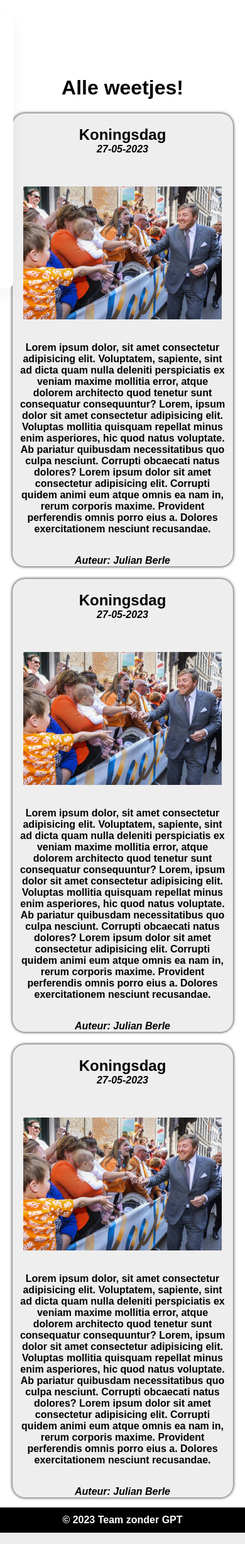
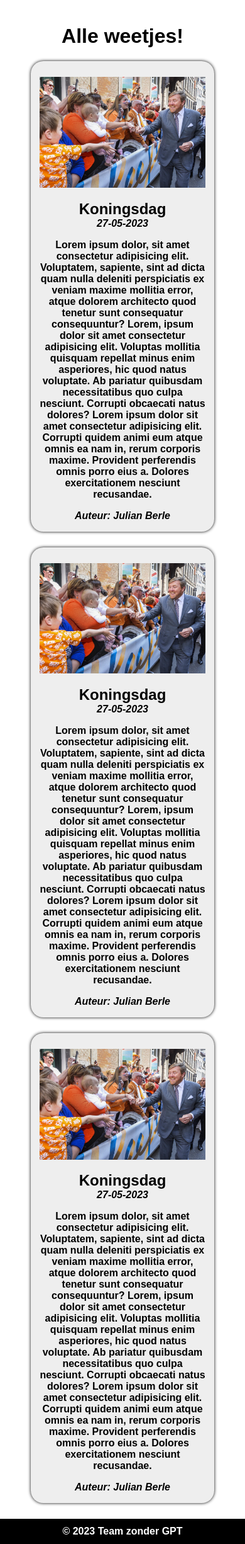
Before and after one commit to Patuberr/Knowitall, a PHP site: page /weetjes.html in a window 390 px wide. Shown: the part 71-2522 px from the top of the page at 63% size. Run offline with PHP 8.4, Linux system fonts and the light colour scheme; some libraries are stand-ins or nearby versions.

Commit message:
Layout beter gemaakt weetjes pagia

```diff
--- a/assets/css/responsive.css
+++ b/assets/css/responsive.css
@@ -1,8 +1,43 @@
+@media only screen and (max-width: 1714px) {
+    .content .box .content .tekst {
+        max-width: 60%;
+    }
+}
+
+@media only screen and (max-width: 1499px) {
+    .content .box .content .tekst {
+        max-width: 50%;
+    }
+}
+
+@media only screen and (max-width: 1200px) {
+    .content .box .content .tekst {
+        text-align: center;
+        max-width: 90%;
+    }
+
+    .content .box .content .tekst h1 {
+        margin-top: 0;
+        padding-top: 0;
+    }
+
+    .content .box .content {
+        justify-content: center;
+    }
+
+    .content .box .content img {
+        max-width: 90%;
+        padding: 25px 0 0 0;
+        margin: 0 auto;
+        display: block;
+    }
+}
+
 @media only screen and (max-width: 635px) {
     .nav-menu {
         position: fixed;
-        left: -105%;
-        top: 5rem;
+        left: -150%;
+        top: 3.5rem;
         flex-direction: column;
         background-color: #fff;
         width: 100%;
@@ -43,15 +78,3 @@
     }
 
 }
-
-
-
-@media (max-width: 690px) {
-    .content .box .content img {
-        max-width: 95%;
-    }
-
-    .content .box .content p {
-        text-align: center;
-    }
-}
--- a/assets/css/styles.css
+++ b/assets/css/styles.css
@@ -40,6 +40,9 @@ body {
 .header{
     background-color: #000;
     border-bottom: 1px solid #E2E8F0;
+    position: fixed;
+    width: 100%;
+    top: 0;
 }
 
 .navbar {
@@ -91,13 +94,13 @@ body {
 
 .form {
     /* z-index: 100; */
-    top: 100px;
+    top: 20px;
     position: relative;
     /* top: 50%;
     left: 50%;
     transform: translate(-50%, -50%); */
     display: none;
-    margin: 0 auto 0 auto;
+    margin: 0 auto 50px auto;
     width: 300px;
     background-color: #fff;
     border-radius: 20px;
@@ -185,34 +188,26 @@ body {
 
 
 .page {
+    margin-top: 110px;
     min-height: 100vh;
-}
-
-.content {
-    padding-top: 100px;
 }
 
 .content .box {
     background-color: #eee;
-    width: 90%;
-    margin: 0 auto;
+    width: 75%;
+    margin: 0 auto 25px auto;
     border-radius: 20px;
     box-shadow: 0 0 5px black;
 }
 
-.content h1, .content h2, .content p {
+.content h1{
     text-align: center;
-}
-
-.content .box .titel {
-    padding-top: 20px;
 }
 
 .content .box .date {
     padding: 0;
     margin: 0;
     margin-top: -20px;
-    margin-bottom: 50px;
 }
 
 .content .box .italic {
@@ -223,20 +218,23 @@ body {
     display: flex;
     flex-wrap: wrap;
     padding: 0;
-    width: 95%;
+    width: 100%;
     align-items: center;
-    justify-content: center;
+    justify-content: flex-start;
     margin: 0 auto;
-    gap: 20px;
+    /* gap: 20px; */
 }
 
 .content .box .content p {
-    text-align: left;
-    width: 800px;
+    /* text-align: left; */
+    /* width: 800px; */
 }
 
 .content .box .content img {
-    max-width: 500px;
+    padding: 0;
+    margin: 0;
+    max-width: 400px;
+    padding: 25px;
 }
 
 .content .box form {
@@ -279,6 +277,10 @@ body {
     cursor: pointer;
 }
 
+.content .box .content .tekst {
+    max-width: 65%;
+}
+
 
 
 .footer {
--- a/weetjes.html
+++ b/weetjes.html
@@ -94,31 +94,43 @@
         <div class="content">
             <h1>Alle weetjes!</h1>
             <div class="box">
+                <div class="content">
+                    <div class="images">
+                        <img src="./assets/images/koningsdag.jpg" alt="Koningsdag">
+                    </div>
+                    <div class="tekst">
                         <h2 class="titel">Koningsdag</h2>
                         <p class="date italic">27-05-2023</p>
-                <div class="content">
-                    <img src="./assets/images/koningsdag.jpg" alt="Koningsdag">
                         <p>Lorem ipsum dolor, sit amet consectetur adipisicing elit. Voluptatem, sapiente, sint ad dicta quam nulla deleniti perspiciatis ex veniam maxime mollitia error, atque dolorem architecto quod tenetur sunt consequatur consequuntur? Lorem, ipsum dolor sit amet consectetur adipisicing elit. Voluptas mollitia quisquam repellat minus enim asperiores, hic quod natus voluptate. Ab pariatur quibusdam necessitatibus quo culpa nesciunt. Corrupti obcaecati natus dolores? Lorem ipsum dolor sit amet consectetur adipisicing elit. Corrupti quidem animi eum atque omnis ea nam in, rerum corporis maxime. Provident perferendis omnis porro eius a. Dolores exercitationem nesciunt recusandae.</p>
-                </div>
                         <p class="italic">Auteur: Julian Berle</p>
                     </div>
+                </div>
+            </div>
             <div class="box">
+                <div class="content">
+                    <div class="images">
+                        <img src="./assets/images/koningsdag.jpg" alt="Koningsdag">
+                    </div>
+                    <div class="tekst">
                         <h2 class="titel">Koningsdag</h2>
                         <p class="date italic">27-05-2023</p>
-                <div class="content">
-                    <img src="./assets/images/koningsdag.jpg" alt="Koningsdag">
                         <p>Lorem ipsum dolor, sit amet consectetur adipisicing elit. Voluptatem, sapiente, sint ad dicta quam nulla deleniti perspiciatis ex veniam maxime mollitia error, atque dolorem architecto quod tenetur sunt consequatur consequuntur? Lorem, ipsum dolor sit amet consectetur adipisicing elit. Voluptas mollitia quisquam repellat minus enim asperiores, hic quod natus voluptate. Ab pariatur quibusdam necessitatibus quo culpa nesciunt. Corrupti obcaecati natus dolores? Lorem ipsum dolor sit amet consectetur adipisicing elit. Corrupti quidem animi eum atque omnis ea nam in, rerum corporis maxime. Provident perferendis omnis porro eius a. Dolores exercitationem nesciunt recusandae.</p>
-                </div>
                         <p class="italic">Auteur: Julian Berle</p>
                     </div>
+                </div>
+            </div>
             <div class="box">
+                <div class="content">
+                    <div class="images">
+                        <img src="./assets/images/koningsdag.jpg" alt="Koningsdag">
+                    </div>
+                    <div class="tekst">
                         <h2 class="titel">Koningsdag</h2>
                         <p class="date italic">27-05-2023</p>
-                <div class="content">
-                    <img src="./assets/images/koningsdag.jpg" alt="Koningsdag">
                         <p>Lorem ipsum dolor, sit amet consectetur adipisicing elit. Voluptatem, sapiente, sint ad dicta quam nulla deleniti perspiciatis ex veniam maxime mollitia error, atque dolorem architecto quod tenetur sunt consequatur consequuntur? Lorem, ipsum dolor sit amet consectetur adipisicing elit. Voluptas mollitia quisquam repellat minus enim asperiores, hic quod natus voluptate. Ab pariatur quibusdam necessitatibus quo culpa nesciunt. Corrupti obcaecati natus dolores? Lorem ipsum dolor sit amet consectetur adipisicing elit. Corrupti quidem animi eum atque omnis ea nam in, rerum corporis maxime. Provident perferendis omnis porro eius a. Dolores exercitationem nesciunt recusandae.</p>
+                        <p class="italic">Auteur: Julian Berle</p>
                     </div>
-                <p class="italic">Auteur: Julian Berle</p>
+                </div>
             </div>
         </div>
     </div>
```
Also changed, not shown: classes/config/core.php (added, +15 -0 lines), classes/config/database.php (+30 -0 lines), classes/objects/user.php (+27 -0 lines). Lines whose indentation alone changed are shown as unchanged.
